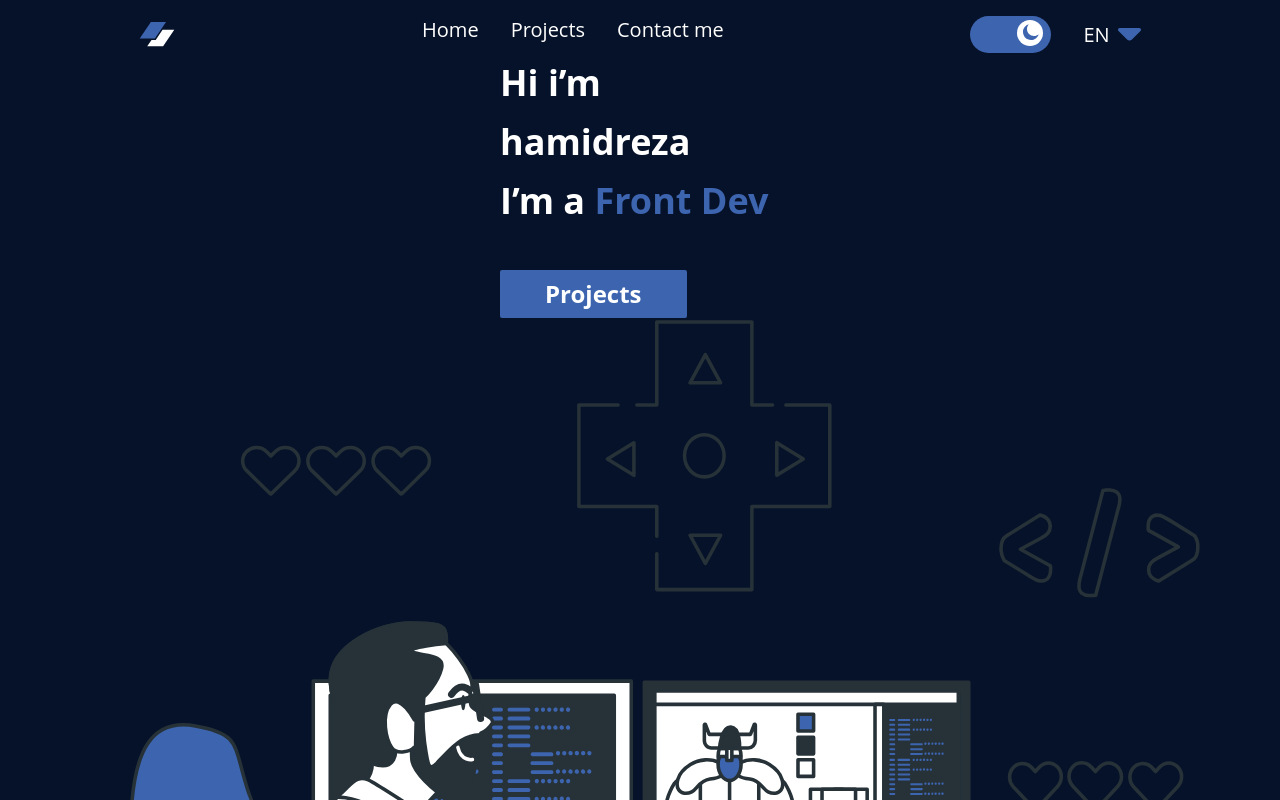
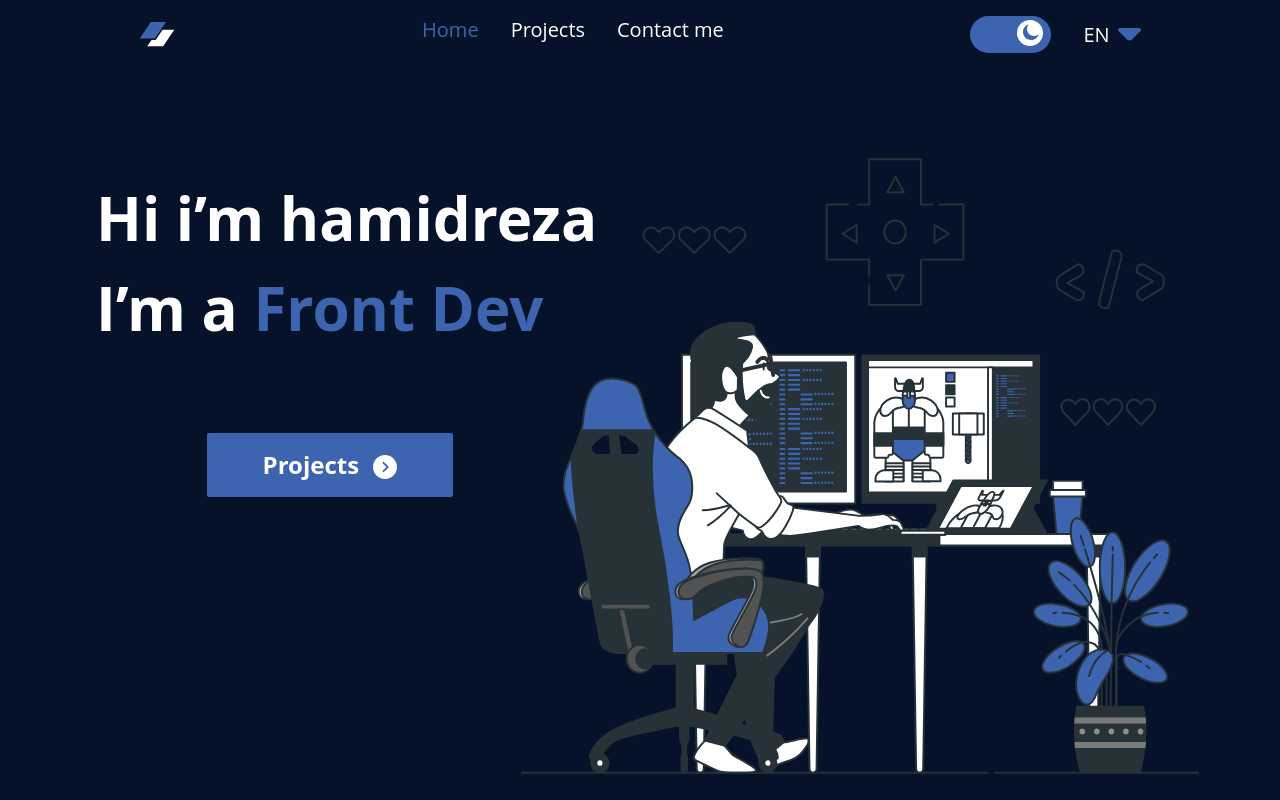
Before and after one commit to hamidrezatakloo/portfolio, a Next.js app: page / in a window 1280 px wide. Shown: the top 800 px of the page. Built offline with nearby package versions, Linux system fonts and the light colour scheme.

Commit message:
Responsive landing page

```diff
--- a/src/components/Navigation.js
+++ b/src/components/Navigation.js
@@ -3,10 +3,12 @@ import SideMenu from "./Sidemenu";
 import { Transition } from "react-transition-group";
 import { useRef } from "react";
 import Link from "next/link";
+import { useRouter } from "next/router";
 const duration = 500;
 
 const Navigation = () => {
   const nodeRef = useRef(null);
+  const router = useRouter();
   const [side, setSide] = useState(false);
   const [drop, setDrop] = useState(false);
   return (
@@ -19,9 +21,25 @@ const Navigation = () => {
         {(state) => <SideMenu ref={nodeRef} state={state} setSide={setSide} />}
       </Transition>
       <div className="text-white text-xl sm:flex gap-8 hidden">
-        <Link href={"/"}>Home</Link>
-        <Link href={"/projects"}>Projects</Link>
-        <Link href={"/contact"}>Contact me</Link>
+        <Link href={"/"}>
+          <span className={router.pathname == "/" ? "text-secondary" : ""}>
+            Home
+          </span>
+        </Link>
+        <Link href={"/projects"}>
+          <span
+            className={router.pathname == "/projects" ? "text-secondary" : ""}
+          >
+            Projects
+          </span>
+        </Link>
+        <Link href={"/contact"}>
+          <span
+            className={router.pathname == "/contact" ? "text-secondary" : ""}
+          >
+            Contact me
+          </span>
+        </Link>
       </div>
       <div className="hidden sm:flex gap-8 items-center">
         <div className="h-[37px] w-[81px] bg-secondary rounded-[122px] relative">
--- a/src/pages/index.js
+++ b/src/pages/index.js
@@ -12,19 +12,24 @@ export default function Home() {
         <meta name="viewport" content="width=device-width, initial-scale=1" />
         <link rel="icon" href="/favicon.ico" />
       </Head>
-      <main className="flex flex-col justify-around flex-1">
-        <div className="flex flex-col justify-center gap-10 items-center">
-          <h1 className="text-4xl w-[280px] text-white font-bold leading-[164.5%]">
-            Hi i’m <br></br> hamidreza <br></br>I’m a
+      <main className="flex flex-col justify-around sm:justify-start flex-1 sm:items-start sm:p-20">
+        <div className="sm:mt-10 flex flex-col justify-center gap-10 sm:gap-20 items-center">
+          <h1 className="text-4xl sm:text-6xl  text-white font-bold leading-[164.5%] sm:leading-normal">
+            Hi i’m <br className="sm:hidden"></br> hamidreza <br></br>I’m a
             <span className="text-secondary"> Front Dev</span>
           </h1>
           <div className="w-[280px]">
-            <button className="text-2xl text-white font-bold bg-secondary px-[45px] py-[8px] rounded-[2px]">
-              Projects
+            <button className="text-2xl text-white font-bold bg-secondary px-[45px] sm:px-14 sm:py-4 py-[8px] rounded-[2px]">
+              Projects{" "}
+              <img src="./circle right.svg" className="inline-block ml-2 w-6" />
             </button>
           </div>
         </div>
-        <img src="./bro.svg" alt="bro" />
+        <img
+          src="./bro.svg"
+          alt="bro"
+          className="sm:absolute sm:bottom-0 right-20 sm:w-[680px]"
+        />
       </main>
     </>
   );
```
Also changed, not shown: public/circle right.svg (added).
